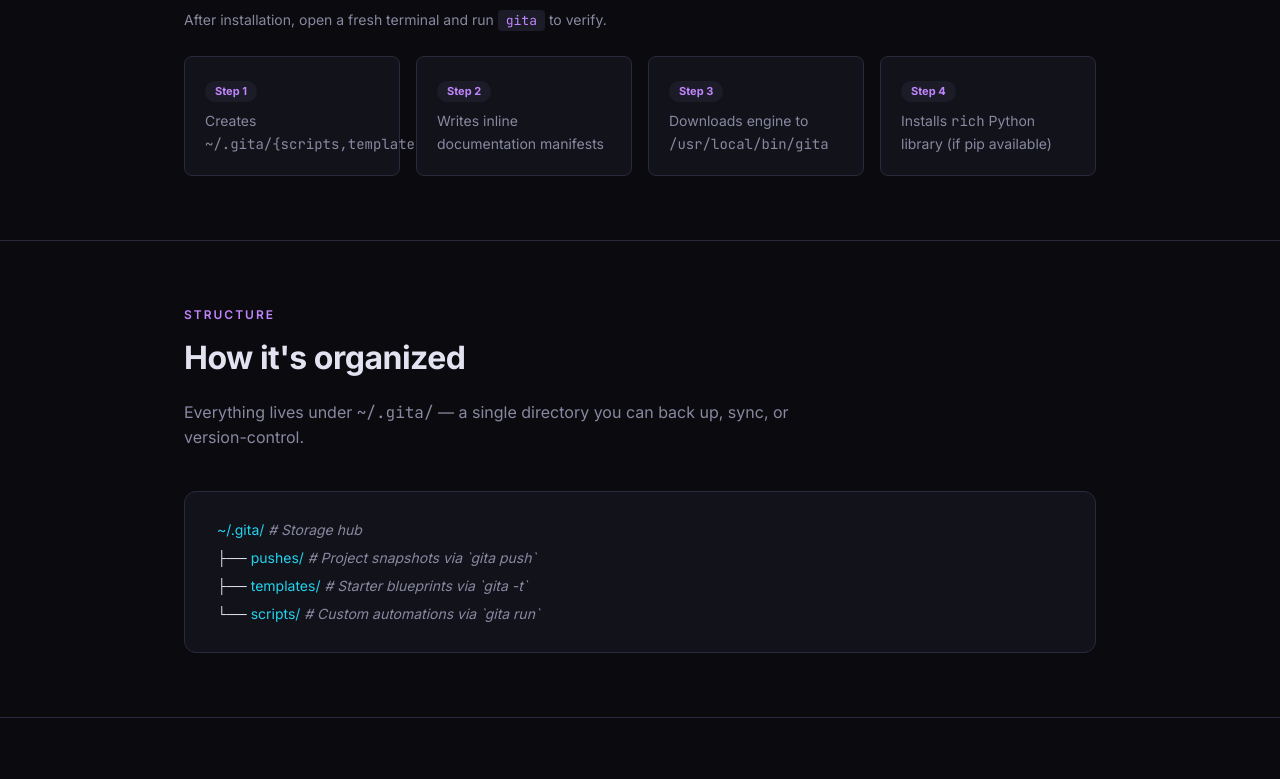
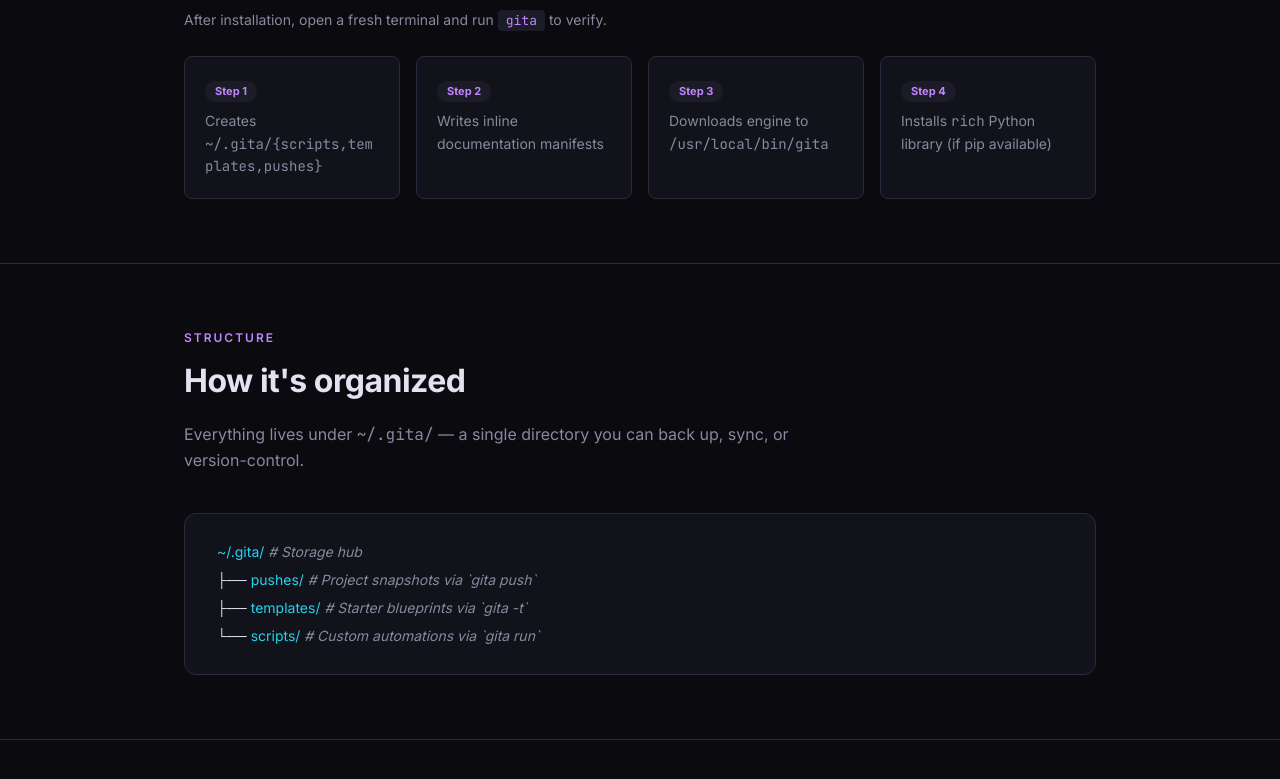
Before and after one commit to guyka2212/gita-site, a plain HTML site: page index.html in a window 1280 px wide. Shown: the part 871-1650 px from the top of the page. Drawn offline with Linux system fonts and the light colour scheme.

Commit message:
Fix step card text overflow

```diff
--- a/index.html
+++ b/index.html
@@ -125,7 +125,7 @@
     .steps{display:grid;grid-template-columns:repeat(auto-fit,minmax(180px,1fr));gap:16px;margin-top:24px}
     .step{
       background:var(--bg2);border:1px solid var(--border);border-radius:var(--radius-sm);
-      padding:20px;position:relative
+      padding:20px;position:relative;overflow-wrap:break-word;word-break:break-word
     }
     .step-num{
       font-size:11px;font-weight:700;color:var(--accent);
```
